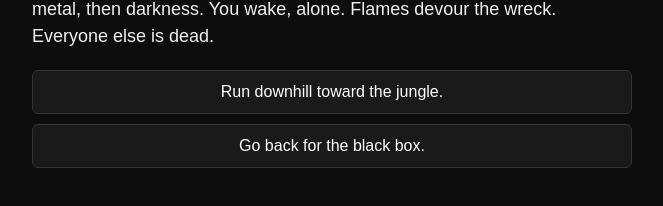
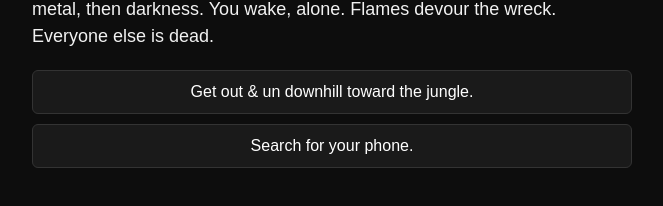
Before and after one commit to arpitisihra/Story-Play, a plain HTML site: page index.html in a window 1280 px wide. Shown: the part 132-338 px from the top of the page, without its empty margins (308-971 px from the left). Drawn offline with Linux system fonts and the light colour scheme.

Commit message:
Update index.html

```diff
--- a/index.html
+++ b/index.html
@@ -52,8 +52,8 @@
       "1": {
         "text": "The plane screams as it tears through the sky. A thunderous jolt, screaming metal, then darkness. You wake, alone. Flames devour the wreck. Everyone else is dead.",
         "choices": [
-          { "text": "Run downhill toward the jungle.", "next": "2" },
-          { "text": "Go back for the black box.", "next": "death_1" }
+          { "text": "Get out & un downhill toward the jungle.", "next": "2" },
+          { "text": "Search for your phone.", "next": "death_1" }
         ]
       },
       "2": {
```
